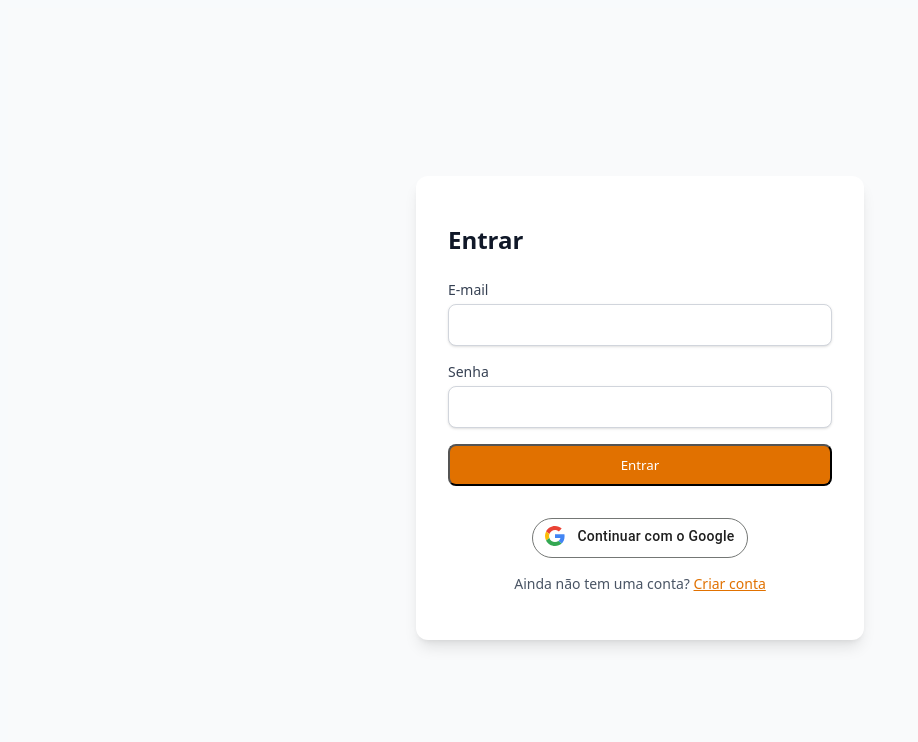
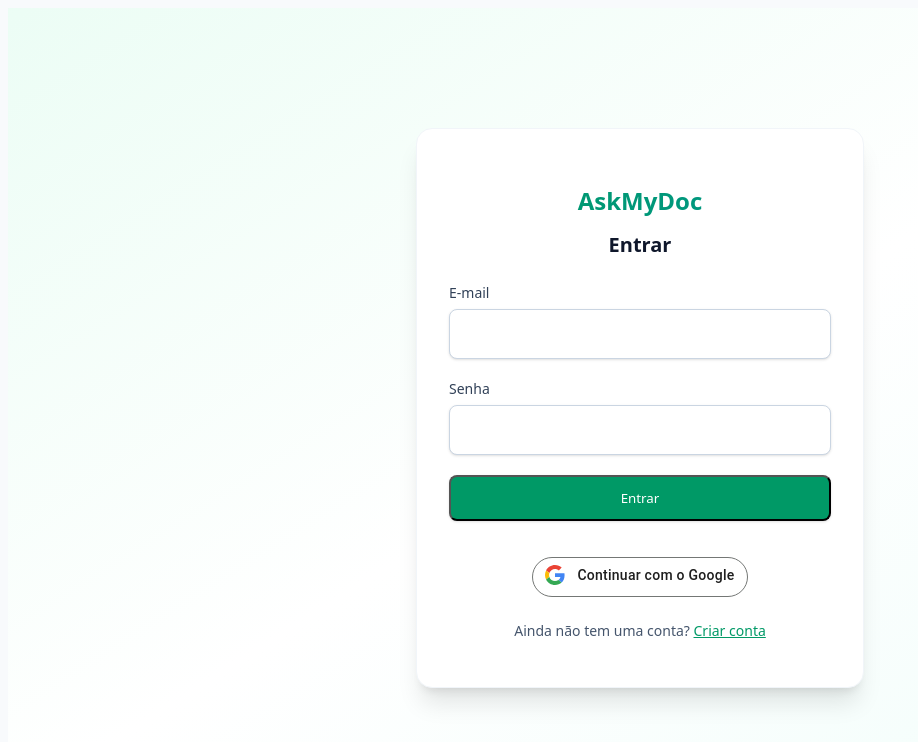
Before and after one commit to gabrielmmh/askMyDoc, a Next.js app in the folder apps/frontend/: page /auth/login in a window 1280 px wide. Shown: the top 742 px of the page, without its empty margins (0-918 px from the left). Built offline with nearby package versions, Linux system fonts and the light colour scheme.

Commit message:
style: redesenhar paginas de autenticacao

```diff
--- a/apps/frontend/src/app/auth/login/page.tsx
+++ b/apps/frontend/src/app/auth/login/page.tsx
@@ -5,6 +5,7 @@
     return (
         <main className={styles.container}>
             <div className={styles.card}>
+                <p className={styles.logo}>AskMyDoc</p>
                 <h1 className={styles.title}>Entrar</h1>
                 <LoginForm />
             </div>
--- a/apps/frontend/src/app/auth/register/page.tsx
+++ b/apps/frontend/src/app/auth/register/page.tsx
@@ -3,11 +3,12 @@
 
 export default function RegisterPage() {
     return (
-        <div className={styles.container}>
+        <main className={styles.container}>
             <div className={styles.card}>
+                <p className={styles.logo}>AskMyDoc</p>
                 <h1 className={styles.title}>Criar conta</h1>
                 <RegisterForm />
             </div>
-        </div>
+        </main>
     );
 }
--- a/apps/frontend/src/styles/auth/auth.module.css
+++ b/apps/frontend/src/styles/auth/auth.module.css
@@ -1,44 +1,56 @@
 @reference "tailwindcss";
 
 .container {
-    @apply flex min-h-screen items-center justify-center bg-gray-50 px-4;
+    @apply min-h-screen flex items-center justify-center
+           bg-gradient-to-br from-emerald-50 via-white to-teal-50 px-4;
 }
 
 .card {
-    @apply bg-white rounded-xl shadow-lg p-8 w-full max-w-md;
+    @apply bg-white rounded-2xl shadow-xl p-8 w-full max-w-md
+           border border-slate-100;
+}
+
+.logo {
+    @apply text-2xl font-bold text-center mb-2
+           bg-gradient-to-r from-emerald-600 to-teal-600
+           bg-clip-text text-transparent;
 }
 
 .title {
-    @apply text-xl sm:text-2xl font-bold mb-6 text-gray-900;
+    @apply text-xl font-semibold text-slate-900 text-center mb-6;
 }
 
 .form {
-    @apply space-y-4 items-center justify-center;
+    @apply space-y-5;
 }
 
 .label {
-    @apply block text-sm font-medium text-gray-700 mb-1;
+    @apply block text-sm font-medium text-slate-700 mb-1.5;
 }
 
 .input {
-    @apply w-full px-4 py-2.5 bg-white rounded-lg
-           border border-gray-300 text-gray-900 text-sm shadow-sm
+    @apply w-full px-4 py-3 bg-white rounded-lg
+           border border-slate-300 text-slate-900 text-base
+           placeholder:text-slate-400 shadow-sm
            transition-all duration-200
-           hover:border-gray-400
-           focus:outline-none focus:border-amber-600 focus:ring-2 focus:ring-amber-100;
+           hover:border-slate-400
+           focus:outline-none focus:border-emerald-600
+           focus:ring-2 focus:ring-emerald-100 focus:shadow-md;
 }
 
 .button {
-    @apply w-full bg-amber-600 text-white font-medium py-2.5 px-6 rounded-lg cursor-pointer
-           hover:bg-amber-700 active:bg-amber-800
-           transition-colors duration-200
-           disabled:opacity-50 disabled:cursor-not-allowed;
+    @apply w-full bg-emerald-600 text-white font-medium py-3 px-6 rounded-lg cursor-pointer
+           shadow-sm hover:shadow-md
+           hover:bg-emerald-700 active:bg-emerald-800
+           transition-all duration-200
+           disabled:opacity-50 disabled:cursor-not-allowed
+           focus:outline-none focus:ring-2 focus:ring-emerald-500 focus:ring-offset-2;
 }
 
 .linkText {
-    @apply text-center text-sm text-gray-600;
+    @apply text-center text-sm text-slate-600 mt-6;
 }
 
 .link {
-    @apply text-amber-600 hover:underline;
+    @apply text-emerald-600 font-medium hover:text-emerald-700 hover:underline;
 }
```
